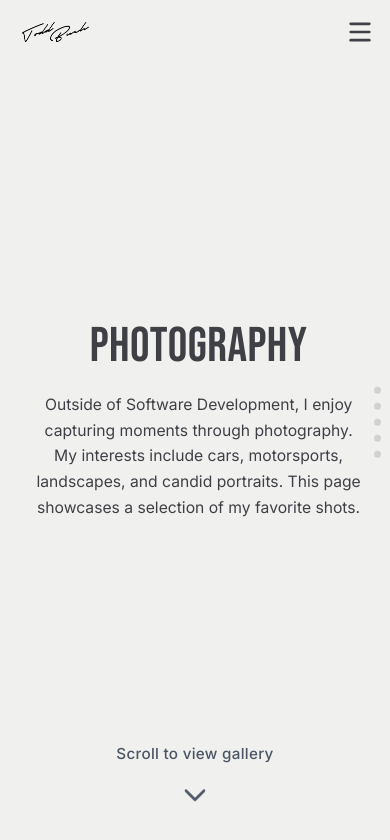
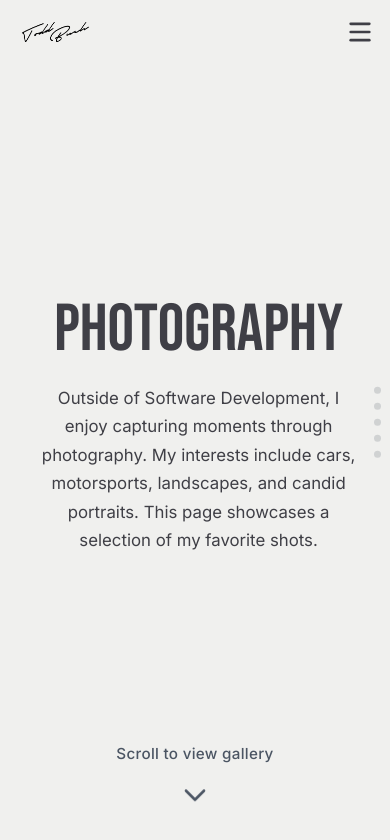
Before and after one commit to todd-buch/Portfolio, a React (Vite) app: page /photography in a window 390 px wide. Shown: the top 840 px of the page. Built offline with nearby package versions, Linux system fonts and the light colour scheme.

Commit message:
Restore photo intro type size and fix collapse scroll fighting.
Keep original intro font scale; only collapse cards after scroll settles,
instantly, then snap to the active slide so height shrink cannot land
you in the gap between photos.

```diff
--- a/src/pages/Photography/PhotoScroller.css
+++ b/src/pages/Photography/PhotoScroller.css
@@ -337,34 +337,25 @@
 
 @media (max-width: 900px) {
   /*
-   * Intro: slightly smaller type + equal gutters so the block reads centered
-   * (side dots make a pure center look left-shifted).
+   * Intro centering only — keep original type scale; nudge for side dots.
    */
   .photo-intro {
-    padding: 6.5rem 1.75rem 2rem;
-    /* Optical balance vs. the right-side page dots */
-    padding-left: calc(1.75rem + 0.45rem);
-    padding-right: 1.75rem;
+    padding: 7.5rem 2rem 2rem;
+    padding-left: calc(2rem + 0.45rem);
+    padding-right: 2rem;
     box-sizing: border-box;
   }
 
   .photo-intro-center {
     width: 100%;
-    max-width: 22rem;
+    max-width: 40rem;
     margin-inline: auto;
-    padding-bottom: 4.5rem;
+    padding-bottom: 5rem;
     box-sizing: border-box;
   }
 
-  .photo-intro-title {
-    font-size: clamp(2.6rem, 12.5vw, 4.25rem);
-    letter-spacing: 0.01em;
-  }
-
   .photo-intro-bio {
-    font-size: clamp(0.98rem, 3.6vw, 1.1rem);
-    max-width: 100%;
-    line-height: 1.65;
+    max-width: min(34rem, 100%);
   }
 
   /*
--- a/src/pages/Photography/PhotoScroller.tsx
+++ b/src/pages/Photography/PhotoScroller.tsx
@@ -74,6 +74,15 @@ export default function PhotoScroller({
   const [dotsDimmed, setDotsDimmed] = useState(
     () => resolvedStart < 0 || slides.length === 0,
   );
+
+  const activeIndexRef = useRef(activeIndex);
+  const dotsDimmedRef = useRef(dotsDimmed);
+  useEffect(() => {
+    activeIndexRef.current = activeIndex;
+  }, [activeIndex]);
+  useEffect(() => {
+    dotsDimmedRef.current = dotsDimmed;
+  }, [dotsDimmed]);
 
   const slidesKey = slides.map((s) => s.id).join("|");
 
@@ -293,16 +302,52 @@ export default function PhotoScroller({
     };
   }, [slides, endContent, hasIntro]);
 
-  // Let description cards collapse when the user leaves their slide.
+  /*
+   * After the user stops scrolling, collapse any open description that is not
+   * on the active slide, then snap to that slide's top. Doing this mid-scroll
+   * shrinks the previous slide and leaves you in the gap between photos.
+   */
   useEffect(() => {
     const root = scrollerRef.current;
     if (!root) return;
-    root.dispatchEvent(
-      new CustomEvent("photo-active-change", {
-        detail: { activeIndex, dotsDimmed },
-      }),
-    );
-  }, [activeIndex, dotsDimmed]);
+
+    let settleTimer: ReturnType<typeof setTimeout> | null = null;
+
+    const settle = () => {
+      const idx = activeIndexRef.current;
+      const dimmed = dotsDimmedRef.current;
+
+      root.dispatchEvent(
+        new CustomEvent("photo-active-change", {
+          detail: { activeIndex: idx, dotsDimmed: dimmed },
+        }),
+      );
+
+      // Wait for React to collapse + layout, then land on the active slide.
+      window.setTimeout(() => {
+        if (dimmed) return;
+        const el = slideRefs.current[idx];
+        if (!el) return;
+        const target = el.offsetTop;
+        if (Math.abs(root.scrollTop - target) > 4) {
+          root.scrollTo({ top: target, behavior: "instant" });
+        }
+      }, 48);
+    };
+
+    const onScroll = () => {
+      if (settleTimer != null) clearTimeout(settleTimer);
+      settleTimer = setTimeout(settle, 160);
+    };
+
+    root.addEventListener("scroll", onScroll, { passive: true });
+    root.addEventListener("scrollend", settle);
+    return () => {
+      if (settleTimer != null) clearTimeout(settleTimer);
+      root.removeEventListener("scroll", onScroll);
+      root.removeEventListener("scrollend", settle);
+    };
+  }, [slidesKey]);
 
   const goTo = useCallback(
     (index: number) => {
--- a/src/pages/Photography/Photo_Description.css
+++ b/src/pages/Photography/Photo_Description.css
@@ -227,6 +227,13 @@
   }
 }
 
+/* Programmatic collapse (scroll away) — no height animation that fights scroll */
+.photo-description-box--instant .photo-description-details,
+.photo-description-box--instant .photo-description-top,
+.photo-description-box--instant .photo-description-toggle-icon {
+  transition: none !important;
+}
+
 @media (prefers-reduced-motion: reduce) {
   .photo-description-toggle-icon {
     transition: none;
--- a/src/pages/Photography/Photo_Description.tsx
+++ b/src/pages/Photography/Photo_Description.tsx
@@ -53,15 +53,17 @@ export default function Photo_Description({
     return () => mq.removeEventListener("change", onChange);
   }, []);
 
-  // Auto-collapse when the scroller moves to another photo (or intro/footer).
+  // Auto-collapse only after scroll settles on another photo (or intro/footer).
+  // Instant close — animated shrink mid-scroll was landing between slides.
   useEffect(() => {
     const scroller = findPhotoScroller(boxRef.current);
     if (!scroller) return;
 
     const onActiveChange = (event: Event) => {
       if (!expanded) return;
-      const detail = (event as CustomEvent<{ activeIndex: number; dotsDimmed: boolean }>)
-        .detail;
+      const detail = (
+        event as CustomEvent<{ activeIndex: number; dotsDimmed: boolean }>
+      ).detail;
       const slide = boxRef.current?.closest(
         "[data-slide-index]",
       ) as HTMLElement | null;
@@ -72,11 +74,15 @@ export default function Photo_Description({
         detail?.dotsDimmed === true ||
         (Number.isFinite(myIndex) && myIndex !== detail?.activeIndex);
 
-      if (leftSlide) {
-        // Quiet collapse — do not fight the user's scroll position.
-        scrollBeforeExpand.current = null;
-        setExpanded(false);
-      }
+      if (!leftSlide) return;
+
+      scrollBeforeExpand.current = null;
+      boxRef.current?.classList.add("photo-description-box--instant");
+      setExpanded(false);
+      // Drop the instant flag after layout so the next open can animate.
+      requestAnimationFrame(() => {
+        boxRef.current?.classList.remove("photo-description-box--instant");
+      });
     };
 
     scroller.addEventListener("photo-active-change", onActiveChange);
```
